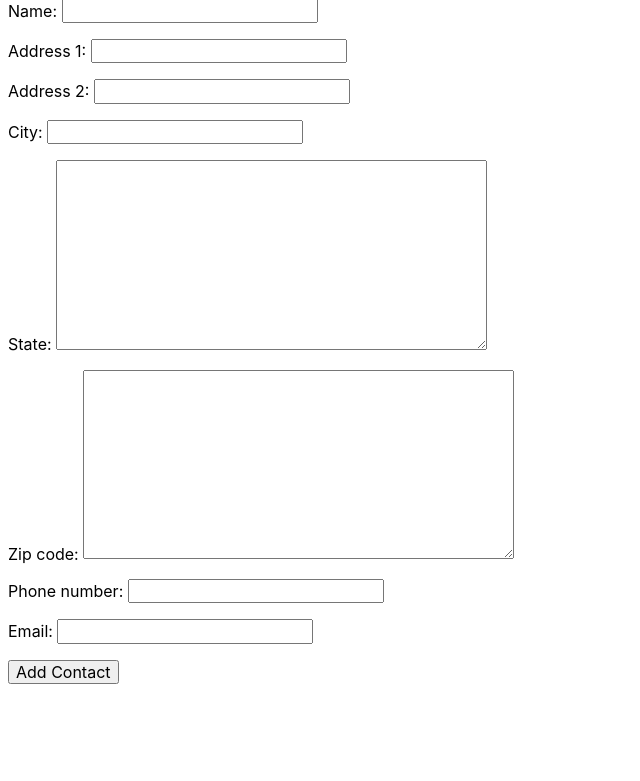
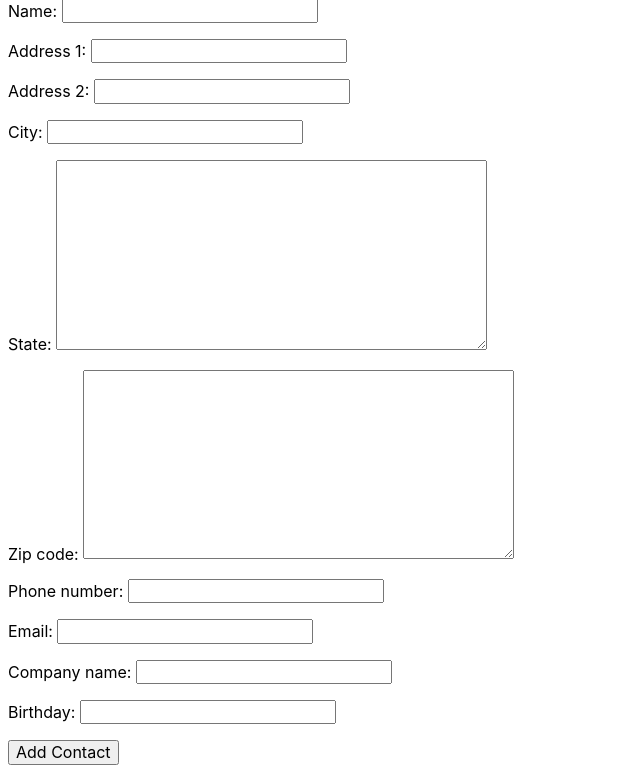
Before and after one commit to momentum-team-1/django-uptact-AlyshiaLozanoSmith, a Django app: page /contacts/add/ in a window 1280 px wide. Shown: the part 97-878 px from the top of the page, without its empty margins (0-640 px from the left). Before the commit the page ends 781 px from the top, so only its background shows below. Run offline with Django 3.2, Linux system fonts and the light colour scheme.

Commit message:
added new model, honestly was having a hard time just generally last night

```diff
--- a/contacts/forms.py
+++ b/contacts/forms.py
@@ -14,4 +14,7 @@ class ContactForm(forms.ModelForm):
             'zip_code',
             'phone_number',
             'email',
+            'company_name',
+            'birthday',
+            'note'
         ]
--- a/contacts/models.py
+++ b/contacts/models.py
@@ -19,3 +19,9 @@ class Contact(models.Model):
     city = models.CharField(max_length=255, null=True, blank=True)
     state = USStateField(null=True, blank=True)
     zip_code = USZipCodeField(null=True, blank=True)
+    company_name = models.CharField(max_length=255, null=True, blank=True)
+    birthday = models.DateField(null=True, blank = True)
+
+
+class Notes(models.Model):
+    note = models.TextField(null=True, blank=True)
```
Also changed, not shown: templates/contacts/list_contacts.html (+12 -0 lines), contacts/migrations/0002_contact_company_name.py (added), contacts/migrations/0003_contact_birthday.py (added), contacts/migrations/0004_notes.py (added).
